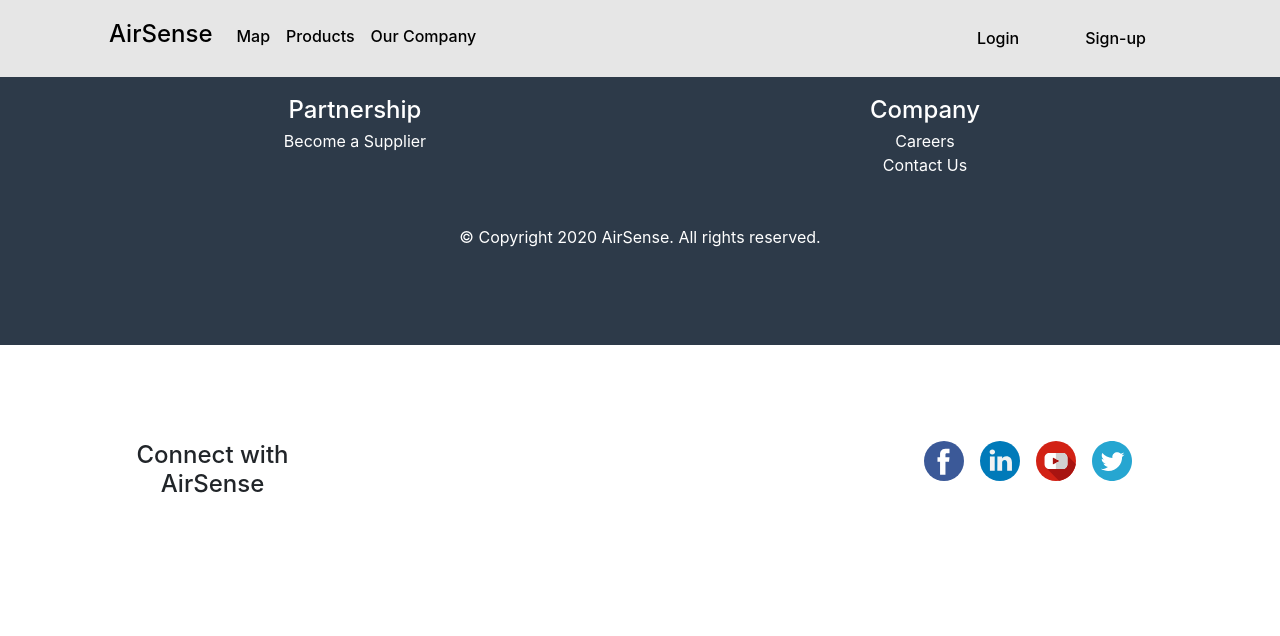
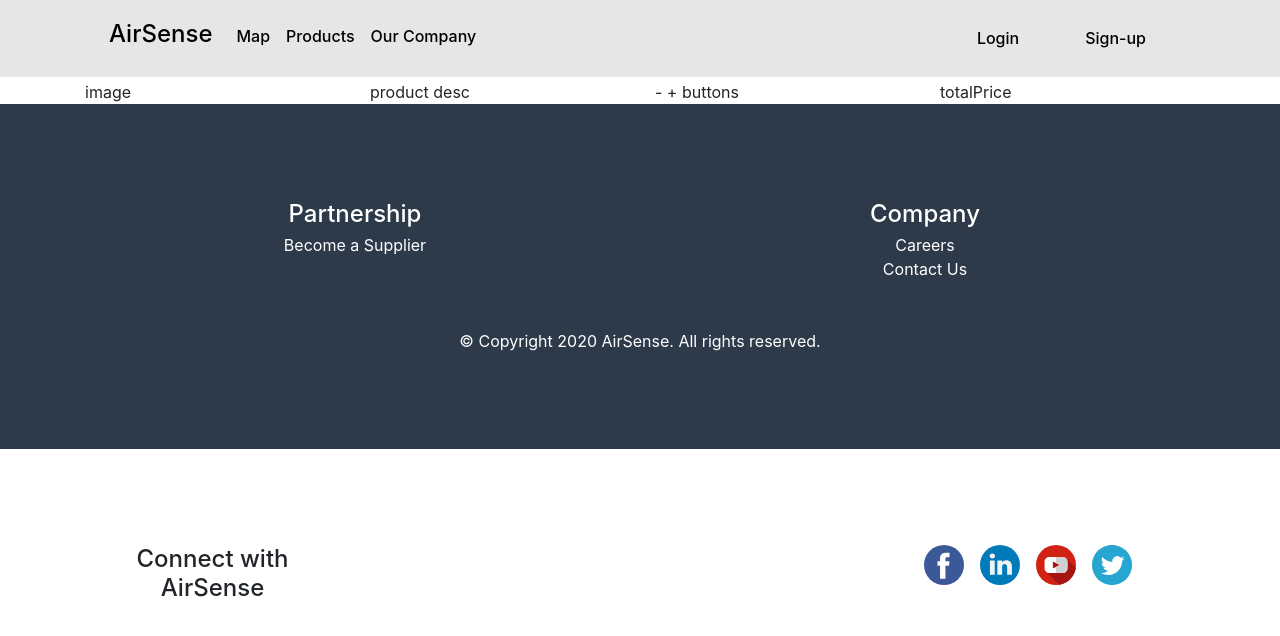
Before and after one commit to OrestisTanis/AirQuality-Front-End, a React (Create React App) app: page /cart in a window 1280 px wide. Shown: the top 636 px of the page. Built offline with nearby package versions, Linux system fonts and the light colour scheme.

Commit message:
Added username to user state and created cart-state

```diff
--- a/src/components/AirApp.jsx
+++ b/src/components/AirApp.jsx
@@ -13,10 +13,11 @@ import AuthGuard from './auth-guard/auth-guard';
 import PathWatcher from './path-watcher/path-watcher';
 import ProductDetails from './products/product-details';
 import useUserState from './user-state';
+import Cart from './cart/cart';
 
 
 function AirApp() {
-    const [userState, setuserState] = useUserState();
+    const [userState, setUserState] = useUserState();
 
     return (
         <>
@@ -34,6 +35,7 @@ function AirApp() {
             <Route path="/company" component={Company} />
             <Route exact path="/" component={LandingPage} />
             <Route exact path="/products/:id" component={ProductDetails} />
+            <Route exact path="/cart" component={Cart} />
             {console.log("isLoggedIn: ", userState.isLoggedIn)}
             {!userState.isLoggedIn &&  <Route path="/login" component={Login} />}
             {!userState.isLoggedIn &&  <Route path="/sign-up" component={SignUp} />}
--- /dev/null
+++ b/src/components/cart/cart-item.jsx
@@ -0,0 +1,29 @@
+import React from 'react';
+
+function CartItem(){
+
+
+
+    return (
+        <div className="col-12">
+            <div id="cart-item-container">
+                <div className="row">
+                    <div className="col-3">
+                        image
+                    </div>
+                    <div className="col-3">
+                        product desc
+                    </div>
+                    <div className="col-3">
+                        - + buttons
+                    </div>
+                    <div className="col-3">
+                        totalPrice
+                    </div>
+                </div>
+            </div>
+        </div>
+    )
+}
+
+export default CartItem;
--- /dev/null
+++ b/src/components/cart/cart.jsx
@@ -0,0 +1,17 @@
+import React from 'react';
+import CartItem from './cart-item';
+
+function Cart(){
+    return (
+        <>
+        <p style={{paddingTop:'5rem'}}></p>
+        <div className="container">
+            <div className="row">
+                <CartItem></CartItem>
+            </div>
+        </div>
+        </>
+    )
+}
+
+export default Cart;
--- a/src/components/products/product-details.jsx
+++ b/src/components/products/product-details.jsx
@@ -1,7 +1,6 @@
 import { useEffect, useState } from "react";
 import { useLocation, useHistory, Link } from "react-router-dom";
 import Error from '../errors/error';
-
 import React from 'react';
 import axios from 'axios';
 import './product-details.css';
@@ -14,7 +13,7 @@ export default function ProductDetails() {
     const [descSentencesArr, setDescSentencesArr] = useState([]);
     const [firstSentence, setFirstSentence] = useState("");
     const [techDetailsArr, setTechDetailsArr] = useState([]);
-
+    const [quantity, setQuantity] = useState(0);
 
     // Will run once after component load
     useEffect(() => {
@@ -27,6 +26,7 @@ export default function ProductDetails() {
             .then(res => {
                 // Handle successful fetch of data
                 const resData = res.data;
+                console.log(resData);
                 const descSentenceArr = resData.description.split(";");
                 const techDetailsArr = resData.technicalDetails.split(";");
                 setProduct(resData);
@@ -89,18 +89,18 @@ export default function ProductDetails() {
                                         <div className="col-12 pt-3 pb-3 border-bottom border-right border-left pl-4 pr-3">
                                             <div className="row d-flex align-items-center">
                                                 <div className="col-4">
-                                                    <button className="btn"><p className="fontsize-2">+</p></button>
+                                                    <button className="btn"><p className="fontsize-2" id="product-details-plus-button">+</p></button>
                                                 </div>
                                                 <div className="col-4">
-                                                    <p className="fontsize-2">1</p>
+                                                    <p className="fontsize-2" id="product-details-quantity">0</p>
                                                 </div>
                                                 <div className="col-4">
-                                                    <button className="btn"><p className="fontsize-2">-</p></button>
+                                                    <button className="btn"><p className="fontsize-2" id="product-details-plus-button">-</p></button>
                                                 </div>
                                             </div>
                                         </div>
                                         <div className="col-12 pt-3 pb-3 border-bottom border-right border-left">
-                                            Add To Cart
+                                            <button className="btn" id="product-details-add-to-cart-button">  Add To Cart </button>
                                          </div>
                                         <div className="col-12 pt-3 pb-3 border-bottom border-right border-left">
                                             <span className="bold">FREE SHIPPING</span> for order over &euro;350
--- a/src/components/products/product.jsx
+++ b/src/components/products/product.jsx
@@ -1,12 +1,17 @@
 import React from 'react';
 import './product.css';
 import { Link } from 'react-router-dom';
+import useUserState from '../user-state';
 
 function Product(props) {
     const product = props.product;
+    const [userState, setUserState] = useUserState();
+
+    function handleAddToCart(){
+
+    }
 
     return (
-
         <>
             <div className="col-9 col-md-6 col-lg-5 col-xl-4 p-1">
                 <div className="product-inner-container p-4 shadow border">
@@ -16,7 +21,7 @@ function Product(props) {
                     <div className="product-price mt-1">EU &euro; {product.price}</div>
                     <p className="mt-2 text-center"><Link to={`/products/${product.id}`}>View details</Link></p>
                     <div className="mt-3">
-                        <button type="button" className="btn btn-primary w-100 to-cart-button">Add to cart</button>
+                        <button type="button" className="btn btn-primary w-100 to-cart-button" onClick={handleAddToCart}>Add to cart</button>
                     </div>
                 </div>
             </div>
--- a/src/components/products/products.jsx
+++ b/src/components/products/products.jsx
@@ -1,14 +1,17 @@
 import React, {useEffect, useState} from 'react';
 import Product from './product';
 import axios from 'axios';
+// import useUserState from '../user-state';
 
 function Products() {
     const [productData, setProductData] = useState([]);
     const [errors, setErrors] = useState({});
+    // const [userState, setUserState] = useUserState();
 
     // Will run once after component load
     useEffect(() => {
         getProductData();
+        // console.log(userState.username);
     }, []);
 
     function getProductData(){
--- a/src/components/user-state.jsx
+++ b/src/components/user-state.jsx
@@ -1,9 +1,10 @@
 import { useState, useEffect } from 'react';
-import isJWTExpiredOrNull from './validate-jwt';
+import isJWTExpiredOrNull, {getUsernameFromJWT} from './validate-jwt';
 
 let listeners = [];
 let state = {
-  isLoggedIn: !isJWTExpiredOrNull(localStorage.token)
+  isLoggedIn: !isJWTExpiredOrNull(localStorage.token),
+  username: getUsernameFromJWT(localStorage.token)
  };
 
 const setState = (newState) => {
--- a/src/components/validate-jwt.jsx
+++ b/src/components/validate-jwt.jsx
@@ -23,4 +23,15 @@ const isJWTExpiredOrNull = function(token){
     }
 }
 
+export let getUsernameFromJWT = function(token){
+    if (token) {
+        // Get username from token
+        const username = jwtDecode(token).sub;
+        return username;
+    }
+    else {
+        return '';
+    }
+}
+
 export default isJWTExpiredOrNull;
```
Also changed, not shown: src/components/cart-state.jsx (added).
